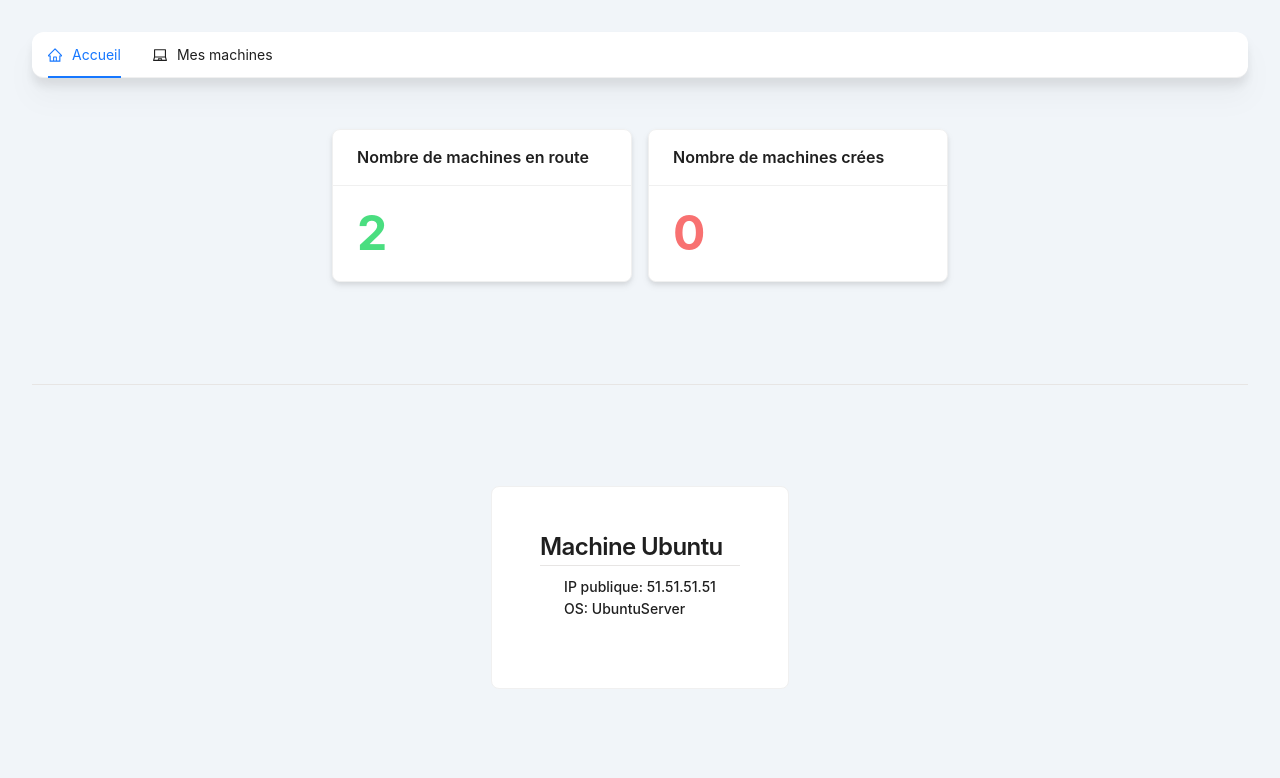
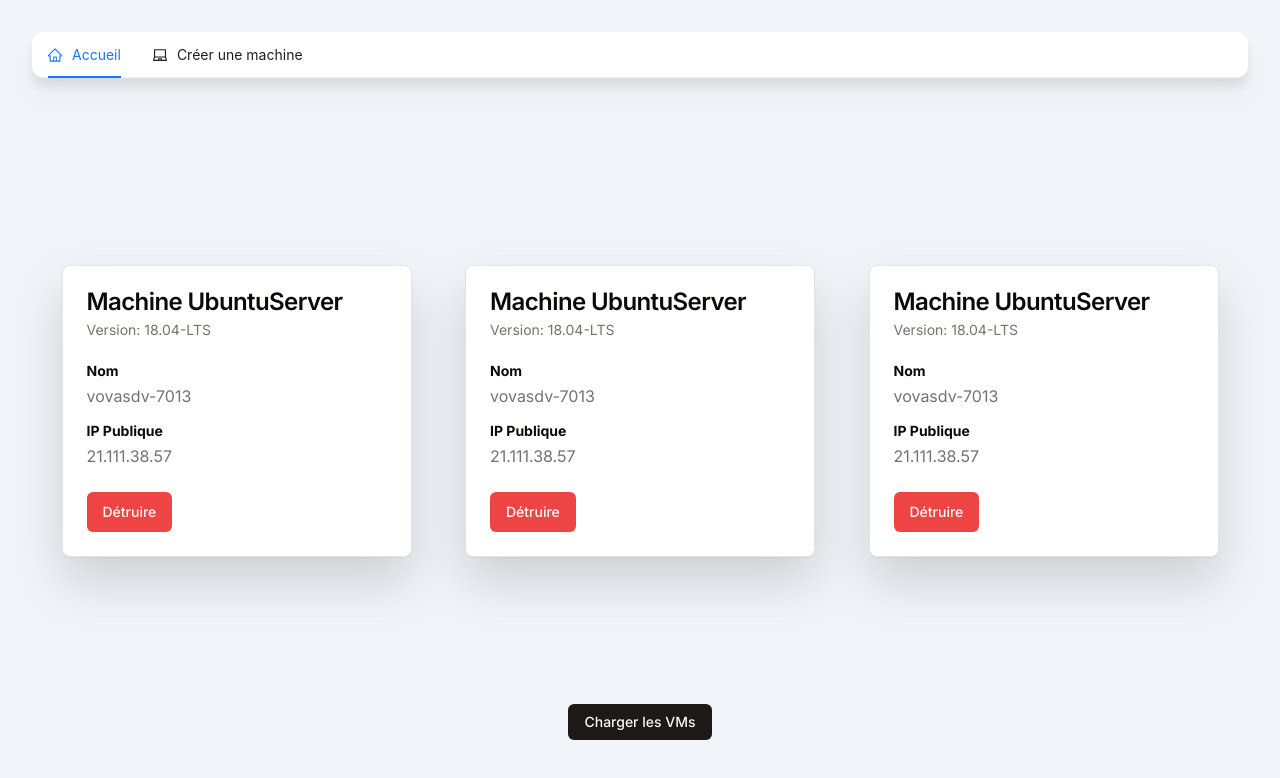
Before and after one commit to Vova-code/SDV-Serv, a Next.js app: page /account in a window 1280 px wide. Shown: the top 778 px of the page. Built offline with nearby package versions, Linux system fonts and the light colour scheme.

Commit message:
Trying to find good offers for azure

```diff
--- a/src/app/account/page.tsx
+++ b/src/app/account/page.tsx
@@ -4,11 +4,11 @@ import {useContext} from "react";
 import MenuContext from "../../components/context/MenuContext";
 import HomeComponent from "../../components/molecules/HomeComponent";
 import VirtualMachinesComponent from "../../components/molecules/VirtualMachinesComponent";
-import VmFormContext, {VmFormContextProvider} from "@/components/context/VmFormContext";
+import {VmFormContextProvider} from "@/components/context/VmFormContext";
+import {MenuContextProps} from "@/utils/types";
 
 const Account = () => {
-    // @ts-ignore
-    const { current } = useContext(MenuContext)
+    const { current } = useContext(MenuContext) as MenuContextProps
     const displayScreen = () => {
         if (current === 'home') {
             return <HomeComponent/>
--- a/src/app/azure/listAvailableVM/route.ts
+++ b/src/app/azure/listAvailableVM/route.ts
@@ -1,9 +1,13 @@
-import {retrieveVmImages} from "@/utils/azure/create-vm";
-import {VirtualMachine} from "@azure/arm-compute";
+import {retrieveVmIpAddresses, retrieveVmOsInfos} from "@/utils/azure/create-vm";
 
 export async function GET() {
-    const images = await retrieveVmImages();
-    return new Response(JSON.stringify(images),
+    const ipAddresses = await retrieveVmIpAddresses();
+    const osInfos = await retrieveVmOsInfos();
+
+    // console.log("---------- IP ----------: ", ipAddresses)
+    // console.log("---------- OS ----------: ", osInfos)
+
+    return new Response(JSON.stringify({ipAddresses, osInfos}),
         {
             status: 200,
         })
--- a/src/components/atoms/Button.tsx
+++ /dev/null
@@ -1,34 +0,0 @@
-'use client'
-
-import React, {ReactNode} from 'react'
-
-interface ButtonProps {
-    children: ReactNode,
-    type: "primary" | "warning" | "danger",
-    handleClick: () => void
-}
-
-const Button = ({children, type, handleClick}: ButtonProps) => {
-
-    const getType = () => {
-        switch (type) {
-            case "primary":
-                return "bg-indigo-600 hover:bg-indigo-800"
-            case "warning":
-                return "bg-amber-600 hover:bg-amber-800"
-            case "danger":
-                return "bg-red-600 hover:bg-red-800"
-        }
-    }
-
-    return (
-        <button
-            className={`${getType()} text-white text-md px-4 py-2 rounded-xl transition-all delay-200`}
-            onClick={handleClick}
-        >
-            {children}
-        </button>
-    )
-}
-
-export default Button
--- a/src/components/molecules/CreateVMForm.tsx
+++ b/src/components/molecules/CreateVMForm.tsx
@@ -11,6 +11,7 @@ import {zodResolver} from "@hookform/resolvers/zod";
 import VmFormContext from "@/components/context/VmFormContext";
 import axios from "axios";
 import {VmFormContextProps} from "@/utils/types";
+import {Label} from "@/components/ui/label";
 
 const FormSchema = z.object({
     selectedOs: z
@@ -74,16 +75,17 @@ const CreateVMForm = () => {
                                 onValueChange={field.onChange}
                                 defaultValue={field.value}
                             >
+                                <Label>Choisisez votre OS</Label>
                                 <FormControl>
                                     <SelectTrigger className="border-black border-2">
                                         <SelectValue placeholder="Choisisez votre OS"/>
                                     </SelectTrigger>
                                 </FormControl>
                                 <SelectContent className="bg-gray-200 border-black">
-                                    <SelectItem value="Debian11">Debian 11</SelectItem>
                                     <SelectItem value="Debian10">Debian 10</SelectItem>
                                     <SelectItem value="UbuntuLTS">Ubuntu LTS</SelectItem>
                                     <SelectItem value="Ubuntu2204">Ubuntu 2204</SelectItem>
+                                    <SelectItem value="RHEL">RHEL</SelectItem>
                                 </SelectContent>
                             </Select>
                             <FormMessage/>
--- a/src/components/molecules/HomeComponent.tsx
+++ b/src/components/molecules/HomeComponent.tsx
@@ -1,43 +1,30 @@
-import React from 'react';
-import {Card, Space} from "antd";
-import Button from "../atoms/Button";
+import React, {useContext, useEffect} from 'react';
+import {Space} from "antd";
+import VmInfoCard from "@/components/molecules/VmInfoCard";
+import VmFormContext from "@/components/context/VmFormContext";
+import {VmFormContextProps} from "@/utils/types";
+import {Button} from "@/components/ui/button";
 import axios from "axios";
-import {Separator} from "@/components/ui/separator";
-import {CardContent, CardHeader, CardTitle} from "@/components/ui/card";
-import {Label} from "@/components/ui/label";
+
+const loadVmInfos = async () => {
+    await axios.get("/azure/listAvailableVM")
+}
 
 const HomeComponent = () => {
+    const { isLoading } = useContext(VmFormContext) as VmFormContextProps
+
+    useEffect(() => {
+        return
+    }, [])
+
     return (
         <>
-            <Space className="bg-transparent" size="middle">
-                <Card
-                    className="drop-shadow-md"
-                    title="Nombre de machines en route"
-                    style={{width: 300}}
-                >
-                    <p className="text-green-400 text-5xl font-bold">2</p>
-                </Card>
-                <Card
-                    className="drop-shadow-md"
-                    title="Nombre de machines crées"
-                    style={{width: 300}}
-                >
-                    <p className="text-red-400 text-5xl font-bold">0</p>
-                </Card>
+            <Space className="flex flex-wrap w-full h-full justify-evenly bg-transparent mt-20" size="large">
+                <VmInfoCard />
+                <VmInfoCard />
+                <VmInfoCard />
             </Space>
-            <Separator/>
-            <Space className="bg-transparent" size="middle">
-                <Card>
-                    <CardHeader>
-                        <CardTitle>Machine Ubuntu</CardTitle>
-                        <Separator />
-                        <CardContent className="flex flex-col items-start mb-2">
-                            <Label className="mb-2 mt-2">IP publique: 51.51.51.51</Label>
-                            <Label>OS: UbuntuServer</Label>
-                        </CardContent>
-                    </CardHeader>
-                </Card>
-            </Space>
+            <Button className="mt-10" onClick={loadVmInfos}>Charger les VMs</Button>
         </>
     );
 };
--- a/src/components/molecules/Navbar.tsx
+++ b/src/components/molecules/Navbar.tsx
@@ -13,8 +13,8 @@ const items: MenuProps['items'] = [
         icon: <HomeOutlined />,
     },
     {
-        label: 'Mes machines',
-        key: 'SubMenu',
+        label: 'Créer une machine',
+        key: 'createVm',
         icon: <LaptopOutlined />,
     },
 ]
--- /dev/null
+++ b/src/components/molecules/VmInfoCard.tsx
@@ -0,0 +1,32 @@
+import React from 'react';
+import {Card, CardContent, CardDescription, CardFooter, CardHeader, CardTitle} from "@/components/ui/card";
+import {Label} from "@/components/ui/label";
+import {Button} from "@/components/ui/button";
+
+const VmInfoCard = () => {
+    return (
+        <Card className="w-[350px] drop-shadow-2xl">
+            <CardHeader>
+                <CardTitle>Machine UbuntuServer</CardTitle>
+                <CardDescription>Version: 18.04-LTS</CardDescription>
+            </CardHeader>
+            <CardContent>
+                <div className="grid w-full items-center gap-4">
+                    <div className="flex flex-col space-y-1.5">
+                        <Label className="font-bold">Nom</Label>
+                        <span className="text-neutral-500">vovasdv-7013</span>
+                    </div>
+                    <div className="flex flex-col space-y-1.5">
+                        <Label className="font-bold">IP Publique</Label>
+                        <span className="text-neutral-500">21.111.38.57</span>
+                    </div>
+                </div>
+            </CardContent>
+            <CardFooter className="flex justify-between">
+                <Button variant="destructive">Détruire</Button>
+            </CardFooter>
+        </Card>
+    );
+};
+
+export default VmInfoCard;
--- a/src/utils/azure/create-vm.js
+++ b/src/utils/azure/create-vm.js
@@ -139,7 +139,7 @@ export async function createResources(vmConfig) {
                 + ' '
                 + new Date().toLocaleTimeString('fr-FR'))
             deleteResourceGroup()
-          }, 60000)
+          }, 5 * 60 * 1000)
         })
   } catch (err) {
     console.log(err)
@@ -334,15 +334,29 @@ export async function createResources(vmConfig) {
   }
 }
 
-export const retrieveVmImages = async () => {
+export const retrieveVmIpAddresses = async () => {
   const result = new Array();
 
   for await (const item of networkClient.publicIPAddresses.listAll()) {
     result.push(item)
   }
-
-  // for await (const item of computeClient.virtualMachines.listAll()) {
-  //   result.push(item);
-  // }
   return result
 }
+
+export const retrieveVmOsInfos = async () => {
+  const result = new Array();
+
+  for await (const item of resourceClient.resourceGroups.list()) {
+    result.push(item.name)
+  }
+
+  for (const value of result) {
+    for await (const item of computeClient.virtualMachines.list(value)) {
+      console.log("---------- VM INFOS ----------: ", item)
+    }
+    for await (const item of networkClient.publicIPAddresses.list(value)) {
+      console.log("---------- IP INFOS ----------: ", item)
+    }
+  }
+  return {}
+}
--- a/src/utils/azure/virtualMachinesConfigs.ts
+++ b/src/utils/azure/virtualMachinesConfigs.ts
@@ -4,14 +4,14 @@ export const retrieveOs = (osType: string) => {
     switch (osType) {
         case "Debian11":
             return {
-                publisher: "Debian",
-                offer: "Debian-11",
-                sku: "11-backports-gen2",
+                publisher: "Canonical",
+                offer: "0001-com-ubuntu-server-jammy",
+                sku: "22_04-lts-gen2",
             } as AzureOsConfig
         case "Debian10":
             return {
                 publisher: "Debian",
-                offer: "Debian-10",
+                offer: "debian-10",
                 sku: "10",
             } as AzureOsConfig
         case "UbuntuLTS":
@@ -20,11 +20,11 @@ export const retrieveOs = (osType: string) => {
                 offer: "UbuntuServer",
                 sku: "18.04-LTS",
             } as AzureOsConfig
-        case "Ubuntu2204":
+        case "RHEL":
             return {
-                publisher: "Canonical",
-                offer: "Debian-11",
-                sku: "22_04-lts-gen2",
+                publisher: "RedHat",
+                offer: "RHEL",
+                sku: "7-LVM",
             } as AzureOsConfig
         default:
             return null
```
